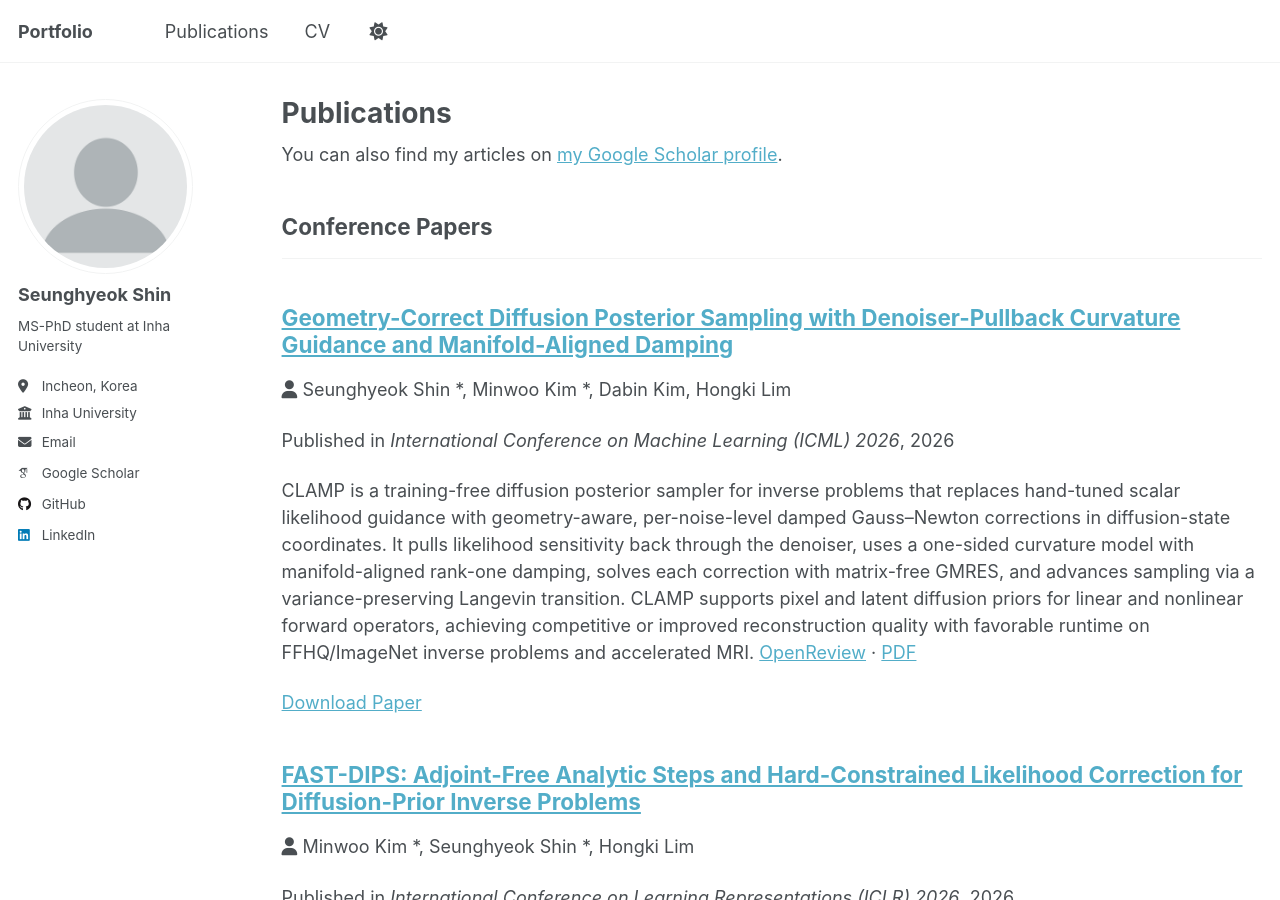
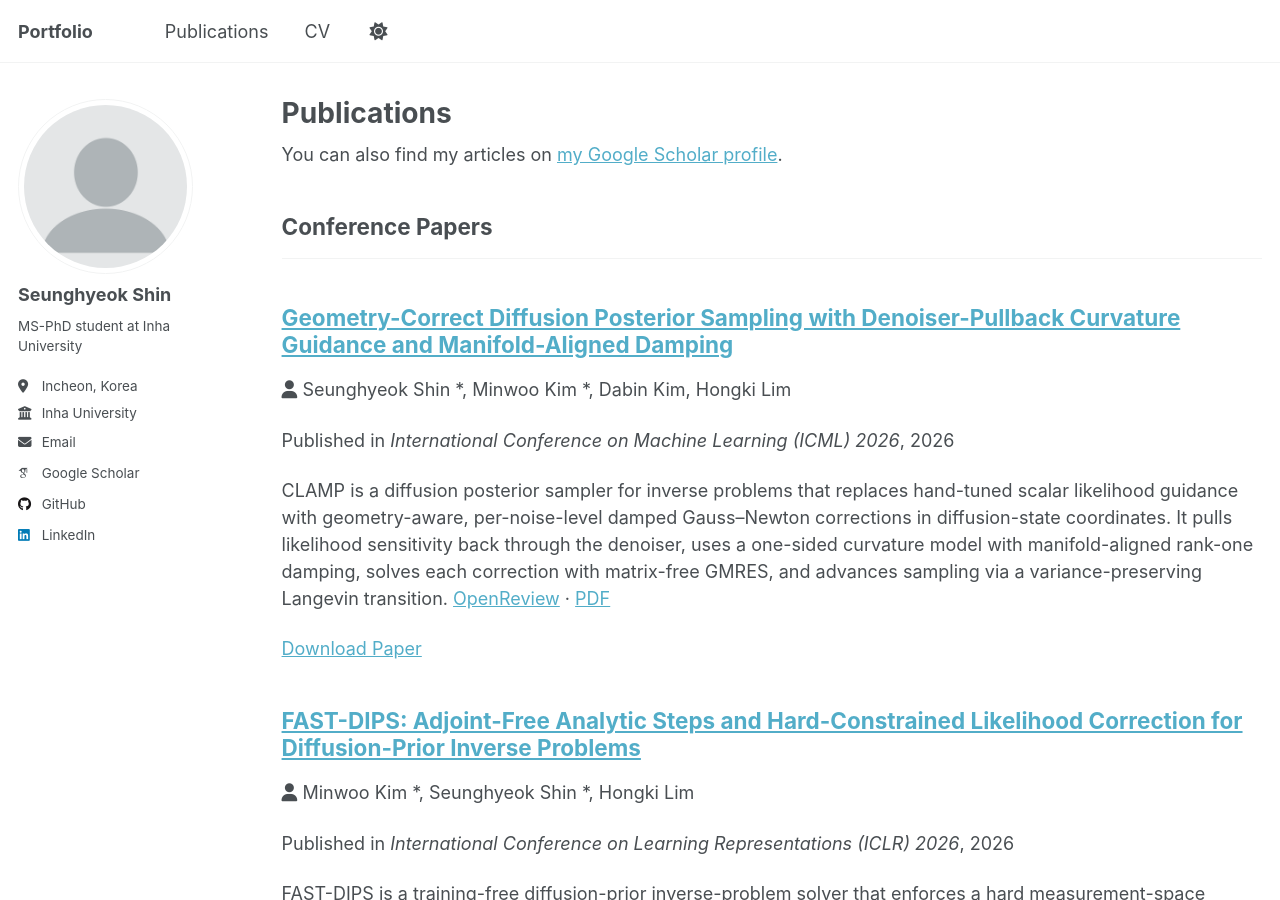
Before and after one commit to Seunghyeok0715/Seunghyeok0715.github.io, a Jekyll site: the page built from _pages/publications.html, in a window 1280 px wide and 900 px high. Built offline with Jekyll 4.4.1, drawn with Linux system fonts in a browser that asks for light colours; some web fonts are replaced; a script that is not in the unit is left out.

Commit message:
Update CLAMP.md

```diff
--- a/_publications/CLAMP.md
+++ b/_publications/CLAMP.md
@@ -4,7 +4,7 @@ collection: publications
 category: conferences
 permalink: /publication/CLAMP
 excerpt: >
-  CLAMP is a training-free diffusion posterior sampler for inverse problems that replaces hand-tuned scalar likelihood guidance with geometry-aware, per-noise-level damped Gauss–Newton corrections in diffusion-state coordinates. It pulls likelihood sensitivity back through the denoiser, uses a one-sided curvature model with manifold-aligned rank-one damping, solves each correction with matrix-free GMRES, and advances sampling via a variance-preserving Langevin transition. CLAMP supports pixel and latent diffusion priors for linear and nonlinear forward operators, achieving competitive or improved reconstruction quality with favorable runtime on FFHQ/ImageNet inverse problems and accelerated MRI. [OpenReview](https://openreview.net/forum?id=x9Cy1wydfo) · [PDF](https://openreview.net/pdf?id=x9Cy1wydfo)
+  CLAMP is a diffusion posterior sampler for inverse problems that replaces hand-tuned scalar likelihood guidance with geometry-aware, per-noise-level damped Gauss–Newton corrections in diffusion-state coordinates. It pulls likelihood sensitivity back through the denoiser, uses a one-sided curvature model with manifold-aligned rank-one damping, solves each correction with matrix-free GMRES, and advances sampling via a variance-preserving Langevin transition. [OpenReview](https://openreview.net/forum?id=x9Cy1wydfo) · [PDF](https://openreview.net/pdf?id=x9Cy1wydfo)
 authors:
   - Seunghyeok Shin *
   - Minwoo Kim *
```
